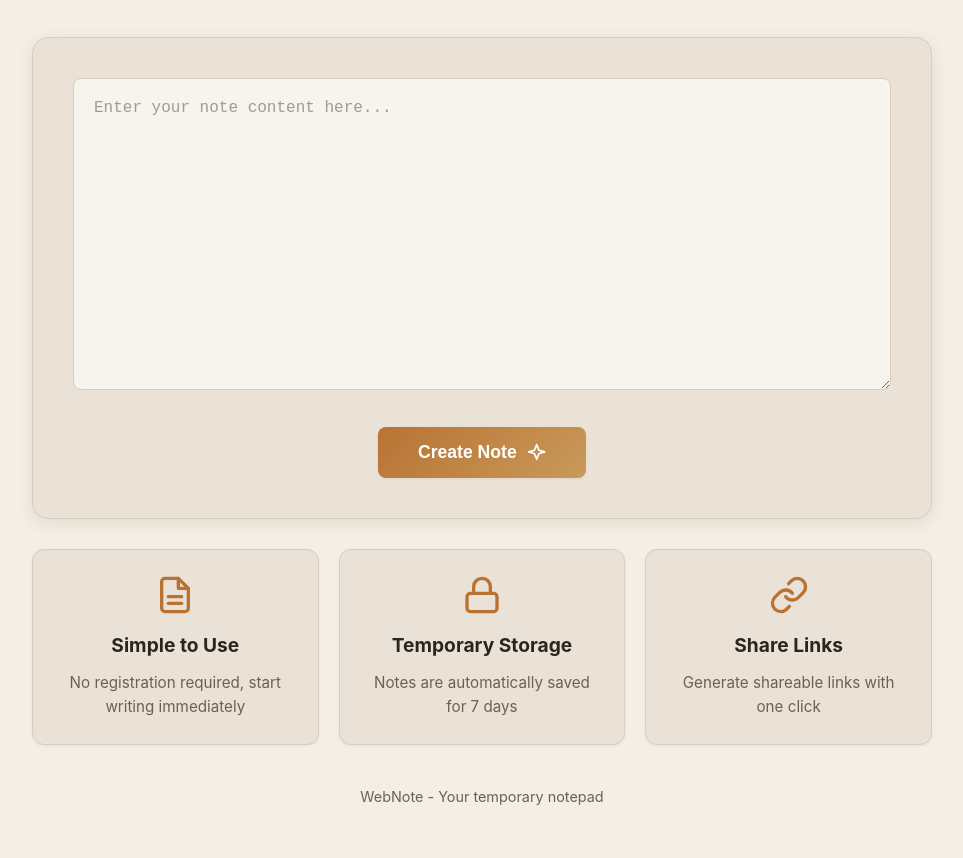
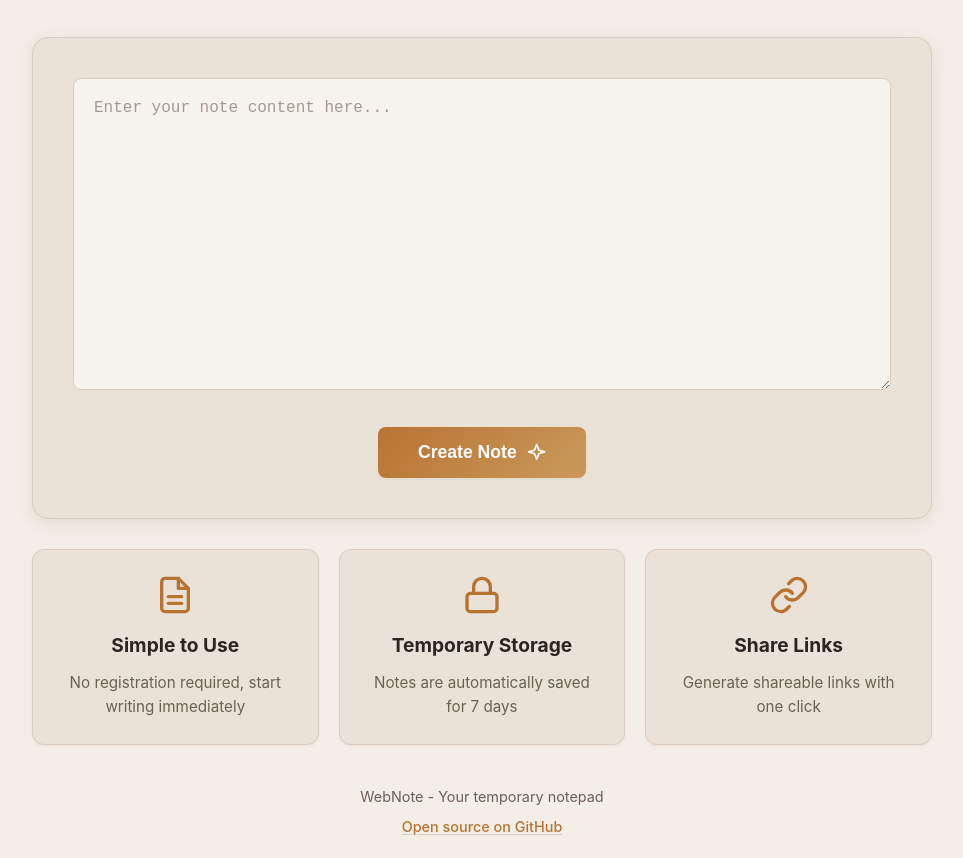
Before and after one commit to isnotry/WebNote, a website: page public/index.html in a window 1280 px wide. Shown: the part 141-999 px from the top of the page, without its empty margins (158-1121 px from the left). Before the commit the page ends 970 px from the top, so only its background shows below. Drawn offline with Linux system fonts and the light colour scheme.

Commit message:
feat(footer): 页脚加回开源仓库入口，并重拍双语截图
- index.html 页脚第二行加仓库链接（target=_blank + rel="noopener noreferrer"）
- 锚文本走 i18n：zh「GitHub 开源仓库」/ en「Open source on GitHub」
- 原 <p data-i18n="footer"> 拆成 <span>：data-i18n 是整体 textContent 赋值，
  留在 <p> 上会把新增的 <a> 一起抹掉
- styles.css 补 .footer-link：颜色跟随 --primary、下划线用 --border 色 +
  text-underline-offset 2px、@media (hover: none) 还原触屏粘住的 hover 态
- 页脚多一行后内容高度变化，中英两张截图重拍（1280×1253 / 1280×1272）

```diff
--- a/public/i18n.js
+++ b/public/i18n.js
@@ -55,6 +55,7 @@ const translations = {
             }
         },
         footer: 'WebNote - 您的临时记事本',
+        repoLink: 'GitHub 开源仓库',
         langSwitch: 'English'
     },
     en: {
@@ -113,6 +114,7 @@ const translations = {
             }
         },
         footer: 'WebNote - Your temporary notepad',
+        repoLink: 'Open source on GitHub',
         langSwitch: '中文'
     }
 };
--- a/public/index.html
+++ b/public/index.html
@@ -209,7 +209,10 @@
         </section>
 
         <footer class="footer">
-            <p data-i18n="footer">WebNote - 您的临时记事本</p>
+            <p>
+                <span data-i18n="footer">WebNote - 您的临时记事本</span><br />
+                <a class="footer-link" href="https://github.com/isnotry/WebNote" target="_blank" rel="noopener noreferrer" data-i18n="repoLink">GitHub 开源仓库</a>
+            </p>
         </footer>
     </div>
 
--- a/public/styles.css
+++ b/public/styles.css
@@ -325,6 +325,26 @@ body::before {
   font-size: .9rem;
 }
 
+.footer p { margin: 0; }
+
+.footer-link {
+  display: inline-block;
+  margin-top: 6px;
+  color: var(--primary);
+  font-weight: 500;
+  text-decoration: underline;
+  text-decoration-color: var(--border);
+  text-underline-offset: 2px;
+  transition: text-decoration-color .2s, color .2s;
+}
+
+.footer-link:hover { text-decoration-color: currentColor; }
+
+/* 触屏没有 hover，点完会把 hover 态粘住 —— 这里还原 */
+@media (hover: none) {
+  .footer-link { text-decoration-color: var(--border); }
+}
+
 /* ============ Responsive ============ */
 
 @media (max-width: 768px) {
```
Also changed, not shown: docs/screenshot-en.png, docs/screenshot.png.
